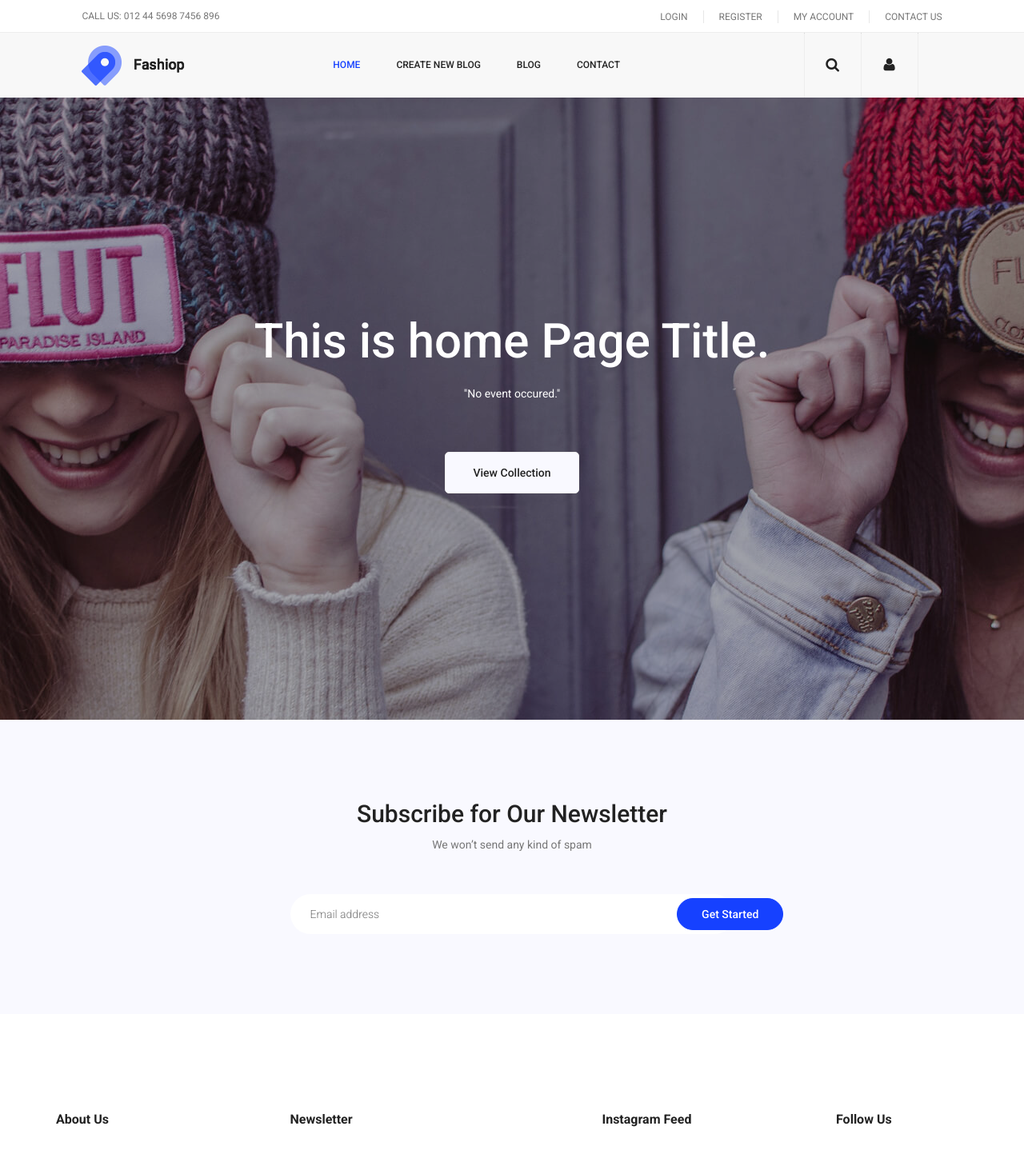
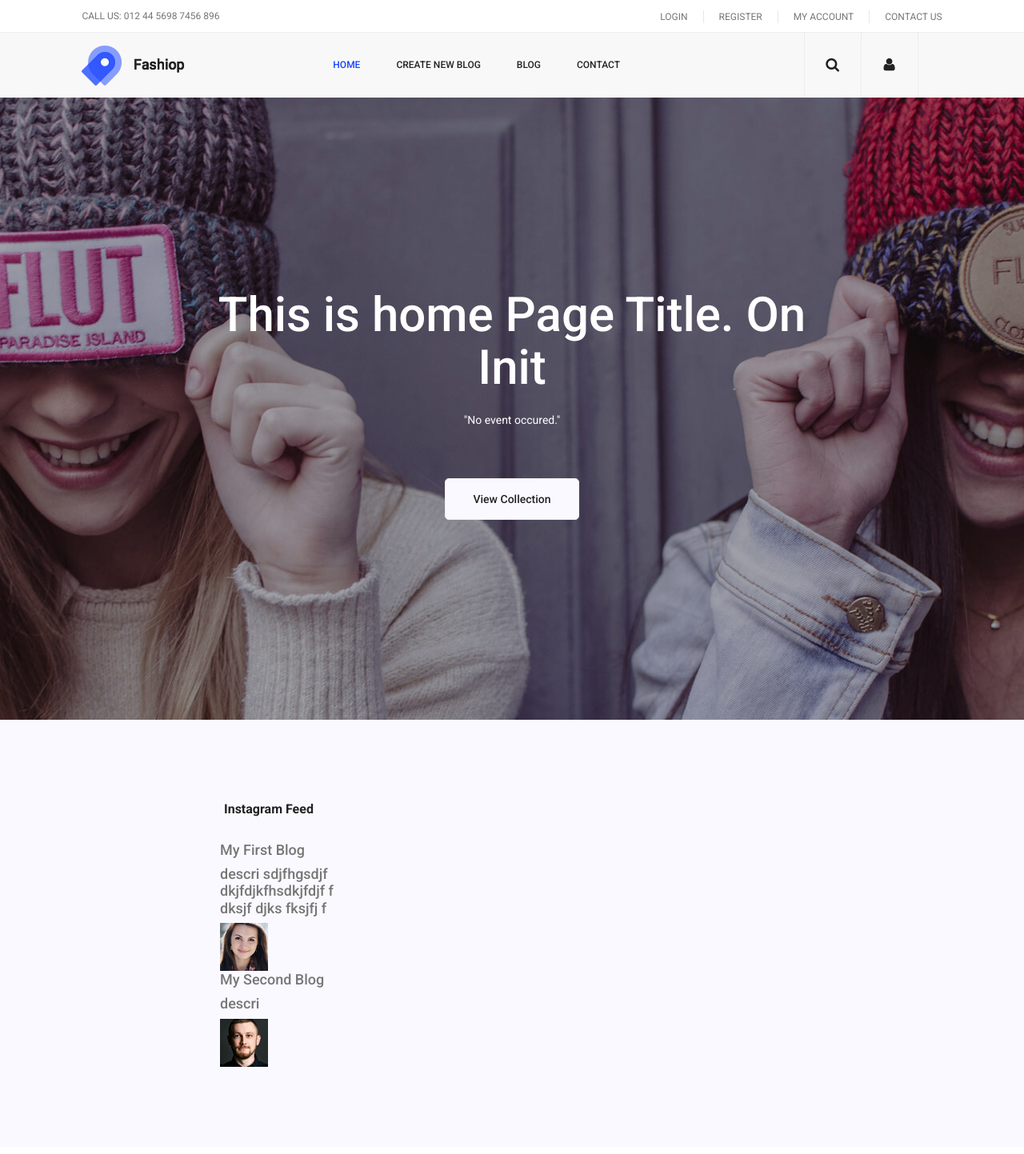
Before and after one commit to techaltumclass/angular3, an Angular app: page / in a window 1280 px wide. Shown: the top 1443 px of the page at 80% size. Built offline with nearby package versions, Linux system fonts and the light colour scheme.

Commit message:
Directive and Lifecycle hooks

```diff
--- a/src/app/Blog/blog.service.ts
+++ b/src/app/Blog/blog.service.ts
@@ -12,24 +12,24 @@ export class BlogService {
     const blogs: Blog[] = [
       {
         id: uuidv1(),
-        name: "New Blog",
+        name: "My First Blog",
+        title: "Title",
+        description: "descri sdjfhgsdjf dkjfdjkfhsdkjfdjf f dksjf djks fksjfj f",
+        subtitle: "sub title",
+        createdDate: new Date(),
+        createdby: 1,
+        thumbnailImageUrl: '../../../assets/img/blog/c1.jpg',
+        bannerImageUrl: '../../../assets/img/blog/cat-post/cat-post-3.jpg'
+      },
+      {
+        id: uuidv1(),
+        name: "My Second Blog",
         title: "Title",
         description: "descri",
         subtitle: "sub title",
         createdDate: new Date(),
         createdby: 1,
-        thumbnailImageUrl: '../../../assets/img/blog/post-img1.jpg',
-        bannerImageUrl: '../../../assets/img/blog/cat-post/cat-post-3.jpg'
-      },
-      {
-        id: uuidv1(),
-        name: "New Blog",
-        title: "Title",
-        description: "descri",
-        subtitle: "sub title",
-        createdDate: new Date(),
-        createdby: 1,
-        thumbnailImageUrl: '../../../assets/img/blog/feature-img1.jpg',
+        thumbnailImageUrl: '../../../assets/img/blog/c2.jpg',
         bannerImageUrl: '../../../assets/img/blog/cat-post/cat-post-3.jpg'
       }
     ];
--- a/src/app/Blog/create-blog/create-blog.component.ts
+++ b/src/app/Blog/create-blog/create-blog.component.ts
@@ -5,7 +5,8 @@ import {
   FormBuilder,
   FormGroup,
   FormControl,
-  Validators
+  Validators,
+  NgModel
 } from "@angular/forms";
 import { BlogService } from "../blog.service";
 import { Blog } from "../blog.model";
@@ -21,6 +22,7 @@ export class CreateBlogComponent implements OnInit {
   blogs: Blog[] ;
   dummy: Array<any>;
   update:boolean;
+  model: NgModel
   id: string;
   // submitted=false;
   constructor(
--- a/src/app/home/home.component.html
+++ b/src/app/home/home.component.html
@@ -3,16 +3,15 @@
 <!--================Home Banner Area =================-->
 <section class="home_banner_area">
     <div class="overlay"></div>
-    <div class="banner_inner d-flex align-items-center">
+    <div  class="banner_inner d-flex align-items-center">
         <div class="container">
             <div class="banner_content row">
                 <div class="offset-lg-2 col-lg-8">
-                    <h3 [class]="activeClass">{{ pageTitle }}</h3>
-                    <p>{{ eventValue | json }}</p>
+                    <h3 appClickMessage [ngClass]="{'activeClass': isAllowed}">{{ pageTitle }}</h3>
+                    <p appClickMessage>{{ eventValue | json }}</p>
                     <a class="white_bg_btn" href="#" (click)="showAlert($event)">View Collection</a>
                 </div>
                 <br>
-
             </div>
         </div>
     </div>
@@ -22,20 +21,29 @@
 <section class="subscription-area section_gap">
     <div class="container">
         <div class="row justify-content-center">
-            <div class="col-lg-8">
-                <div class="section-title text-center">
-                    <h2>Subscribe for Our Newsletter</h2>
-                    <span>We won’t send any kind of spam</span>
+            <div *ngIf="isAllowed" class="col-lg-8">
+                <div _ngcontent-cly-c3="" class="col-lg-3 col-md-6 col-sm-6">
+                    <div  class="single-footer-widget instafeed">
+                        <h6 class="footer_title">Instagram Feed</h6>
+                        <div class="list instafeed d-flex flex-wrap">
+                            <div *ngFor="let item of myBlogs">
+                                <h4> {{item.name}}</h4>
+                                <h4> {{item.description}}</h4>
+                                <img alt="" [src]="item.thumbnailImageUrl">
+                            </div>
+                        </div>
+                    </div>
                 </div>
             </div>
         </div>
-        <div class="row justify-content-center">
+        <div *ngIf="isAllowed === 'N'" class="row justify-content-center">
             <div class="col-lg-6">
                 <div id="mc_embed_signup">
-                    <form target="_blank" novalidate action="https://spondonit.us12.list-manage.com/subscribe/post?u=1462626880ade1ac87bd9c93a&id=92a4423d01"
-                     method="get" class="subscription relative">
-                        <input type="email" name="EMAIL" placeholder="Email address" onfocus="this.placeholder = ''" onblur="this.placeholder = 'Email address'"
-                         required="">
+                    <form target="_blank" novalidate
+                        action="https://spondonit.us12.list-manage.com/subscribe/post?u=1462626880ade1ac87bd9c93a&id=92a4423d01"
+                        method="get" class="subscription relative">
+                        <input type="email" name="EMAIL" placeholder="Email address" onfocus="this.placeholder = ''"
+                            onblur="this.placeholder = 'Email address'" required="">
                         <!-- <div style="position: absolute; left: -5000px;">
                             <input type="text" name="b_36c4fd991d266f23781ded980_aefe40901a" tabindex="-1" value="">
                         </div> -->
--- a/src/app/home/home.component.ts
+++ b/src/app/home/home.component.ts
@@ -1,4 +1,6 @@
-import { Component, OnInit } from '@angular/core';
+import { Component, OnInit, OnChanges, AfterViewInit, AfterContentInit, HostListener } from '@angular/core';
+import { BlogService } from '../Blog/blog.service';
+import { Blog } from '../Blog/blog.model';
 
 @Component({
   selector: 'app-home',
@@ -7,17 +9,42 @@ import { Component, OnInit } from '@angular/core';
 })
 export class HomeComponent implements OnInit {
 
+  ngOnInit() {
+    this.pageTitle = "This is home Page Title. On Init";
+    console.log('ngOnInit');
+  }
+
+  // ngOnChanges(): void {
+  //   console.log('ngOnChanges');
+  // }
+
+  // ngAfterViewInit(): void {
+  //   this.pageTitle = "This is home Page Title. After View Init";
+  //   // this.isAllowed = 'Y';
+  //   console.log('ngAfterViewInit');
+  // }
+
+  // ngAfterContentInit(): void {
+  //   console.log('ngAfterContentInit');
+  // }
+
+
+
   pageTitle: string;  // just declaration
   myClass: string;
   activeClass: string;
-  eventValue : any = 'No event occured.';
-  constructor() {
+  eventValue: any = 'No event occured.';
+  myBlogs: Blog[];
+  isAllowed: string;
+
+  constructor(private service: BlogService) {
+
+    this.myBlogs = service.getBlogs();
+    this.isAllowed = 'Y';
+    console.log('constructor called Home.');
     this.pageTitle = "This is home Page Title.";
     this.myClass = 'active-class';
     this.activeClass = 'my-random-class';
-  }
-
-  ngOnInit() {
   }
 
   showAlert(event) {
--- /dev/null
+++ b/src/app/shared/click-message.directive.ts
@@ -0,0 +1,21 @@
+import { Directive, OnInit, HostListener } from '@angular/core';
+
+@Directive({
+  selector: '[appClickMessage]'
+})
+export class ClickMessageDirective implements OnInit {
+
+  constructor() {
+    console.log('Directive Called!');
+  }
+
+@HostListener('click', ['$event.target'])
+onClick(btn) {
+  console.log('button', btn);
+}
+
+ngOnInit() {
+  console.log('Directive ngOnInit Called!');
+}
+
+}
--- a/src/app/shared/shared.module.ts
+++ b/src/app/shared/shared.module.ts
@@ -3,12 +3,13 @@ import { CommonModule } from '@angular/common';
 import { FooterComponent } from './footer/footer.component';
 import { RouterModule } from '@angular/router';
 import { HeaderComponent } from './header/header.component';
+import { ClickMessageDirective } from './click-message.directive';
 
 @NgModule({
-  declarations: [HeaderComponent, FooterComponent],
+  declarations: [HeaderComponent, FooterComponent, ClickMessageDirective],
   imports: [
     CommonModule, RouterModule
   ],
-  exports:[HeaderComponent, FooterComponent]
+  exports:[HeaderComponent, FooterComponent, ClickMessageDirective]
 })
 export class SharedModule { }
```
Also changed, not shown: 1 other file (tests, documents, lock files or other folders).
